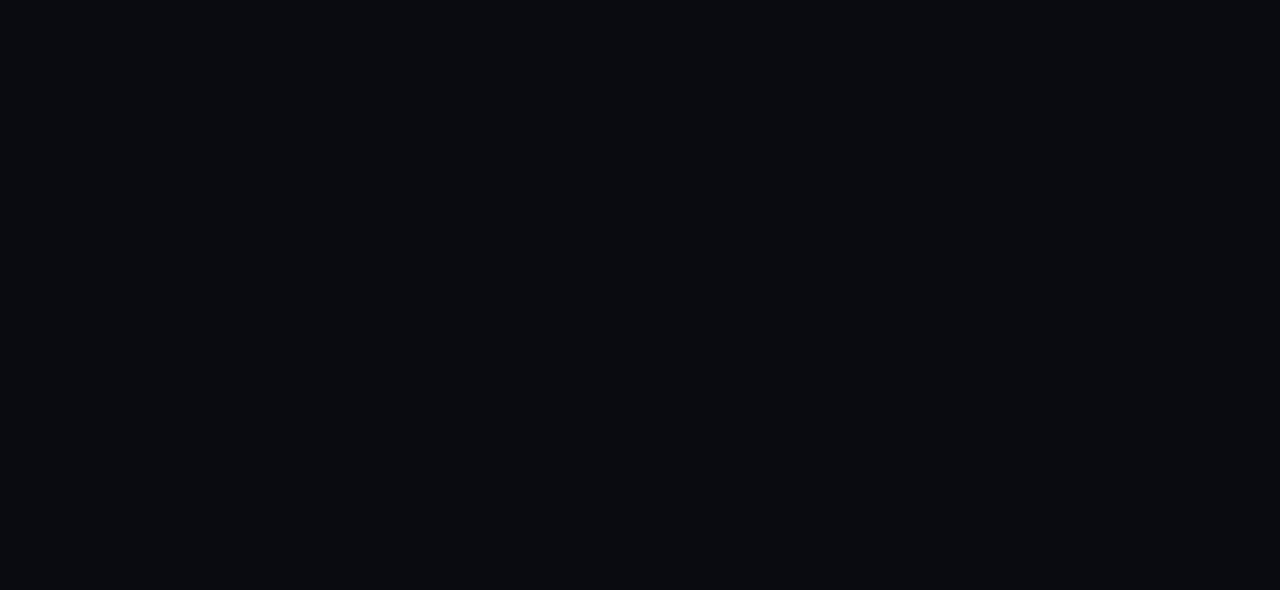
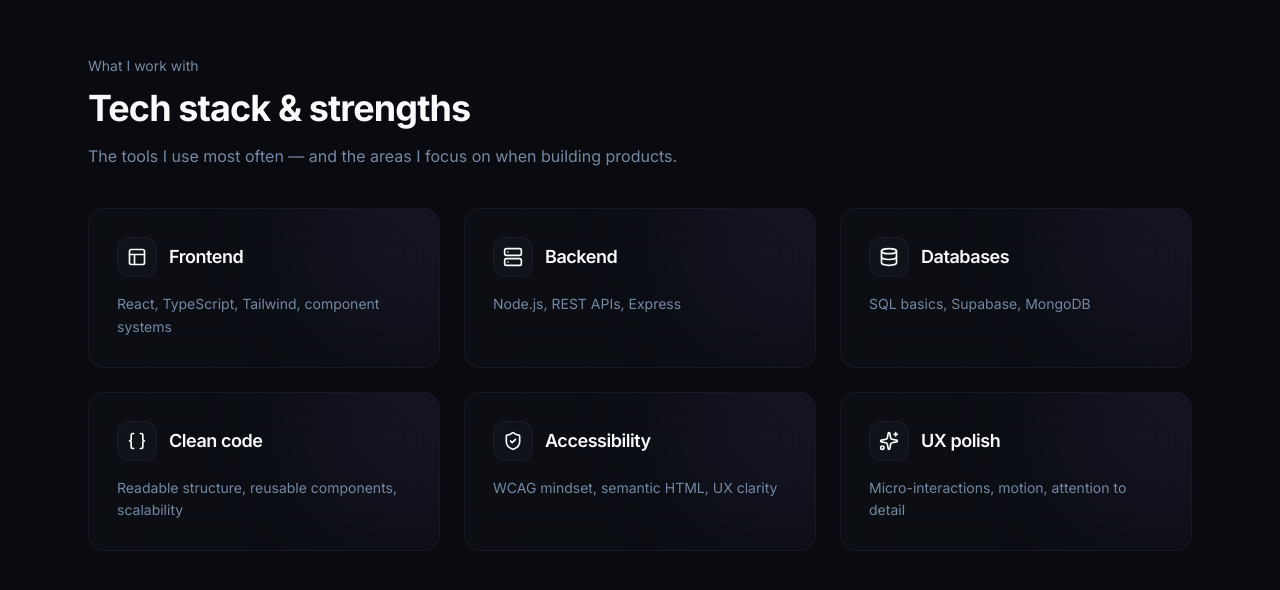
Before and after one commit to linneanore/portfolio-1, a React (Vite) app: page / in a window 1280 px wide. Shown: the part 2272-2862 px from the top of the page. Before the commit the page ends 2200 px from the top, so only its background shows below. Built offline with nearby package versions, Linux system fonts and the light colour scheme.

Commit message:
feat: add tech stack section

```diff
--- /dev/null
+++ b/src/components/TechStack.tsx
@@ -0,0 +1,103 @@
+import { motion } from "framer-motion";
+import {
+  Braces,
+  Database,
+  Layout,
+  Server,
+  ShieldCheck,
+  Sparkles,
+} from "lucide-react";
+
+type StackItem = {
+  title: string;
+  description: string;
+  icon: React.ReactNode;
+};
+
+const stack: StackItem[] = [
+  {
+    title: "Frontend",
+    description: "React, TypeScript, Tailwind, component systems",
+    icon: <Layout className="h-5 w-5" />,
+  },
+  {
+    title: "Backend",
+    description: "Node.js, REST APIs, Express",
+    icon: <Server className="h-5 w-5" />,
+  },
+  {
+    title: "Databases",
+    description: "SQL basics, Supabase, MongoDB",
+    icon: <Database className="h-5 w-5" />,
+  },
+  {
+    title: "Clean code",
+    description: "Readable structure, reusable components, scalability",
+    icon: <Braces className="h-5 w-5" />,
+  },
+  {
+    title: "Accessibility",
+    description: "WCAG mindset, semantic HTML, UX clarity",
+    icon: <ShieldCheck className="h-5 w-5" />,
+  },
+  {
+    title: "UX polish",
+    description: "Micro-interactions, motion, attention to detail",
+    icon: <Sparkles className="h-5 w-5" />,
+  },
+];
+
+export default function TechStack() {
+  return (
+    <section className="section-padding">
+      <div className="container-custom">
+        <motion.div
+          initial={{ opacity: 0, y: 14 }}
+          whileInView={{ opacity: 1, y: 0 }}
+          viewport={{ once: true, amount: 0.2 }}
+          transition={{ duration: 0.5, ease: "easeOut" }}
+        >
+          <p className="text-sm text-muted-foreground">What I work with</p>
+          <h2 className="mt-3 text-3xl font-bold tracking-tight md:text-4xl">
+            Tech stack & strengths
+          </h2>
+          <p className="mt-4 max-w-2xl text-muted-foreground">
+            The tools I use most often — and the areas I focus on when building
+            products.
+          </p>
+        </motion.div>
+
+        <div className="mt-10 grid gap-6 md:grid-cols-2 lg:grid-cols-3">
+          {stack.map((item, idx) => (
+            <motion.div
+              key={item.title}
+              initial={{ opacity: 0, y: 18 }}
+              whileInView={{ opacity: 1, y: 0 }}
+              viewport={{ once: true, amount: 0.2 }}
+              transition={{ duration: 0.5, ease: "easeOut", delay: idx * 0.04 }}
+              className="group relative overflow-hidden rounded-2xl border border-border/50 bg-card/30 p-7 glass"
+            >
+              <div className="pointer-events-none absolute inset-0 bg-grid opacity-15" />
+              <div className="pointer-events-none absolute -top-24 -right-24 h-56 w-56 rounded-full bg-accent/10 blur-3xl transition-opacity duration-500 group-hover:opacity-80" />
+
+              <div className="relative">
+                <div className="flex items-center gap-3">
+                  <div className="grid h-10 w-10 place-items-center rounded-xl border border-border/60 bg-secondary/40 text-foreground">
+                    {item.icon}
+                  </div>
+                  <h3 className="text-lg font-semibold tracking-tight">
+                    {item.title}
+                  </h3>
+                </div>
+
+                <p className="mt-4 text-sm leading-relaxed text-muted-foreground">
+                  {item.description}
+                </p>
+              </div>
+            </motion.div>
+          ))}
+        </div>
+      </div>
+    </section>
+  );
+}
--- a/src/pages/Index.tsx
+++ b/src/pages/Index.tsx
@@ -2,6 +2,7 @@ import Navigation from "@/components/Navigation";
 import Hero from "@/components/Hero";
 import Projects from "@/components/Projects";
 import About from "@/components/About";
+import TechStack from "@/components/TechStack";
 
 export default function Index() {
   return (
@@ -12,6 +13,7 @@ export default function Index() {
         <Hero />
         <Projects />
         <About />
+        <TechStack />
       </main>
     </div>
   );
```
